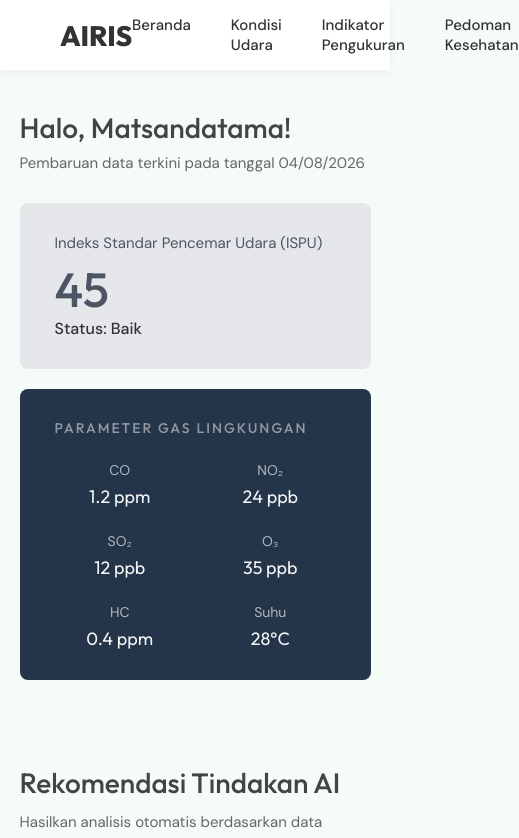
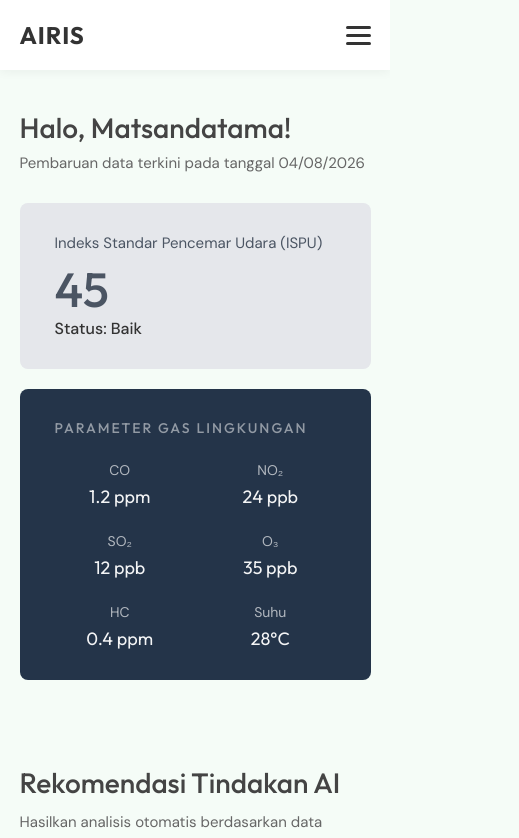
Before and after one commit to nurshineds/airis-web, a React app in the folder frontend/: page /KondisiUdara in a window 390 px wide. Shown: the top 838 px of the page, 519 px wide, since content can reach past the window. Built offline with nearby package versions, Linux system fonts and the light colour scheme; the HTML template or start-up script is replaced by a standard one.

Commit message:
Refactor Navbar component: implement mobile responsiveness with hamburger menu and update styles for better layout

```diff
--- a/frontend/src/components/Navbar/Navbar.css
+++ b/frontend/src/components/Navbar/Navbar.css
@@ -1,76 +1,114 @@
-.navbar{
-
-height:70px;
-
-background:white;
-
-display:flex;
-
-justify-content:space-between;
-
-align-items:center;
-
-padding:0 60px;
-
-box-shadow:0 2px 8px rgba(0,0,0,.05);
-
-position:sticky;
-
-top:0;
-
-z-index:100;
-
+.navbar {
+    background: #ffffff;
+    box-shadow: 0 2px 10px rgba(0, 0, 0, 0.05);
+    position: relative; /* Crucial for positioning the mobile dropdown */
+    z-index: 999;
 }
 
-.logo{
-
-font-family:"Outfit";
-
-font-size:28px;
-
-font-weight:800;
-
-color:#14532d;
-
+.navbar-container {
+    display: flex;
+    justify-content: space-between;
+    align-items: center;
+    height: 70px;
 }
 
-.navbar ul{
-
-display:flex;
-
-gap:40px;
-
-list-style:none;
-
+.navbar-logo a {
+    font-family: "Outfit", sans-serif;
+    font-size: 24px;
+    font-weight: 700;
+    color: #333;
+    text-decoration: none;
+    letter-spacing: 1px;
 }
 
-.navbar li{
-
-font-size:15px;
-
-font-weight:500;
-
-cursor:pointer;
-
-transition:.3s;
-
+.navbar-links {
+    display: flex;
+    list-style: none;
+    margin: 0;
+    padding: 0;
+    gap: 30px;
 }
 
-.navbar li:hover{
-
-color:#16a34a;
-
+.navbar-links a {
+    text-decoration: none;
+    color: #555;
+    font-size: 15px;
+    font-weight: 500;
+    transition: color 0.2s;
 }
 
-.navbar a {
-    text-decoration: none;
-    color: inherit;
+.navbar-links a:hover {
+    color: #5b9b61;
 }
 
-.navbar ul a {
-    color: inherit;
+/* Hamburger Menu Icon - Hidden on Desktop */
+.hamburger {
+    display: none;
+    flex-direction: column;
+    cursor: pointer;
+    gap: 5px;
 }
 
-.navbar ul a:hover {
-    color: #169653;
+.hamburger .bar {
+    width: 25px;
+    height: 3px;
+    background-color: #333;
+    border-radius: 3px;
+    transition: all 0.3s ease-in-out;
 }
+
+/* =========================
+   MOBILE RESPONSIVENESS
+========================= */
+@media (max-width: 768px) {
+    /* Show the hamburger icon */
+    .hamburger {
+        display: flex;
+    }
+
+    /* Hide standard row links and position them as a dropdown */
+    .navbar-links {
+        position: absolute;
+        top: 70px; /* Height of the navbar */
+        left: 0;
+        width: 100%;
+        background-color: #ffffff;
+        flex-direction: column;
+        gap: 0;
+        box-shadow: 0 5px 10px rgba(0, 0, 0, 0.1);
+
+        /* Animation properties */
+        max-height: 0;
+        overflow: hidden;
+        transition: max-height 0.3s ease-in-out;
+    }
+
+    /* When state is true, open the menu */
+    .navbar-links.active {
+        max-height: 300px;
+    }
+
+    .navbar-links li {
+        width: 100%;
+        text-align: center;
+    }
+
+    .navbar-links a {
+        display: block;
+        padding: 15px 0;
+        border-top: 1px solid #f5f5f5;
+    }
+
+    /* Hamburger to 'X' Animation */
+    .hamburger.active .bar:nth-child(1) {
+        transform: translateY(8px) rotate(45deg);
+    }
+
+    .hamburger.active .bar:nth-child(2) {
+        opacity: 0;
+    }
+
+    .hamburger.active .bar:nth-child(3) {
+        transform: translateY(-8px) rotate(-45deg);
+    }
+}
--- a/frontend/src/components/Navbar/Navbar.jsx
+++ b/frontend/src/components/Navbar/Navbar.jsx
@@ -1,36 +1,40 @@
-import { Link } from "react-router-dom";
+import { useState } from "react";
 import "./Navbar.css";
 
 export default function Navbar() {
+    const [isMenuOpen, setIsMenuOpen] = useState(false);
+
+    const toggleMenu = () => {
+        setIsMenuOpen(!isMenuOpen);
+    };
+
     return (
         <nav className="navbar">
+            <div className="container navbar-container">
 
-            <Link to="/" className="logo">
-                AIRIS
-            </Link>
+                <div className="navbar-logo">
+                    <a href="/">AIRIS</a>
+                </div>
 
-            <ul>
-                <li>
-                    <Link to="/">Beranda</Link>
-                </li>
+                {/* Hamburger Icon (Visible only on Mobile) */}
+                <div
+                    className={`hamburger ${isMenuOpen ? "active" : ""}`}
+                    onClick={toggleMenu}
+                >
+                    <span className="bar"></span>
+                    <span className="bar"></span>
+                    <span className="bar"></span>
+                </div>
 
-                <li>
-                    <Link to="/KondisiUdara">Kondisi Udara</Link>
-                </li>
+                {/* Navigation Links */}
+                <ul className={`navbar-links ${isMenuOpen ? "active" : ""}`}>
+                    <li><a href="/">Beranda</a></li>
+                    <li><a href="/KondisiUdara">Kondisi Udara</a></li>
+                    <li><a href="/IndikatorPengukuran">Indikator Pengukuran</a></li>
+                    <li><a href="/PedomanKesehatan">Pedoman Kesehatan</a></li>
+                </ul>
 
-                <li>
-                    <Link to="/IndikatorPengukuran">
-                        Indikator Pengukuran
-                    </Link>
-                </li>
-
-                <li>
-                    <Link to="/PedomanKesehatan">
-                        Pedoman Kesehatan
-                    </Link>
-                </li>
-            </ul>
-
+            </div>
         </nav>
     );
 }
```
